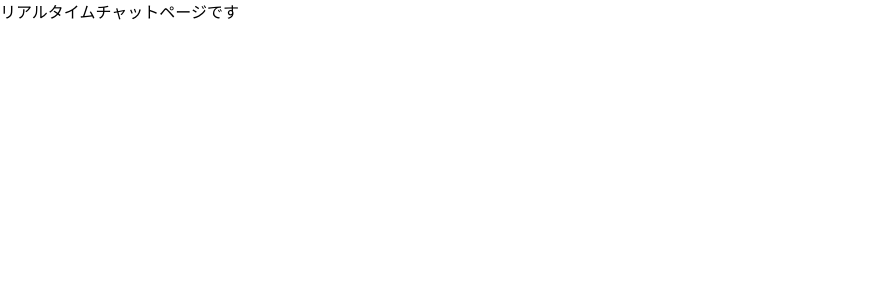
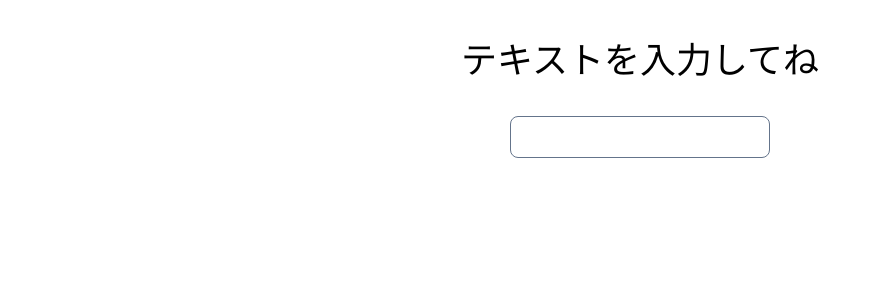
Before and after one commit to Kroro1208/beginners-projects, a Next.js app: page /realTimeText in a window 1280 px wide. Shown: the top 300 px of the page, without its empty margins (0-878 px from the left). Built offline with nearby package versions, Linux system fonts and the light colour scheme.

Commit message:
リアルタイムテキスト実装した

```diff
--- a/app/(main)/realTimeText/page.tsx
+++ b/app/(main)/realTimeText/page.tsx
@@ -1,9 +1,22 @@
-import React from 'react'
+"use client";
+import { NextPage } from "next"
+import { ChangeEvent, useState } from "react"
 
-const RealTimeText = () => {
+const RealTimeText: NextPage = () => {
+    const [text, setText] = useState("テキストを入力してね");
+    const handleInput = (e: ChangeEvent<HTMLInputElement>) => {
+        setText(e.target.value)
+    }
     return (
-        <div>
-            リアルタイムチャットページです
+        <div className='mx-auto mt-10 max-w-4xl'>
+            <div className='flex flex-col gap-5 justify-center items-center'>
+                <h2 className='text-4xl mb-4'>{text}</h2>
+                <div className='flex justify-center'>
+                    <input
+                        onChange={handleInput}
+                        className='px-3 py-2 border border-slate-500 rounded-lg' type="text" />
+                </div>
+            </div>
         </div>
     )
 }
--- a/app/page.tsx
+++ b/app/page.tsx
@@ -13,11 +13,11 @@ export default function Home() {
       <Link href="/textChange">
         <button className="border-2 border-black px-3 py-2 rounded-lg bg-red-300">テキストチェンジ</button>
       </Link>
+      <Link href="/realTimeText">
+        <button className="border-2 border-black px-3 py-2 rounded-lg bg-indigo-400">リアルタイムテキスト</button>
+      </Link>
       <Link href="/colorChange">
         <button className="border-2 border-black px-3 py-2 rounded-lg bg-green-300">カラーチェンジ</button>
-      </Link>
-      <Link href="/realTimeText">
-        <button className="border-2 border-black px-3 py-2 rounded-lg bg-indigo-400">リアルタイムテキスト</button>
       </Link>
 
     </div>
```
